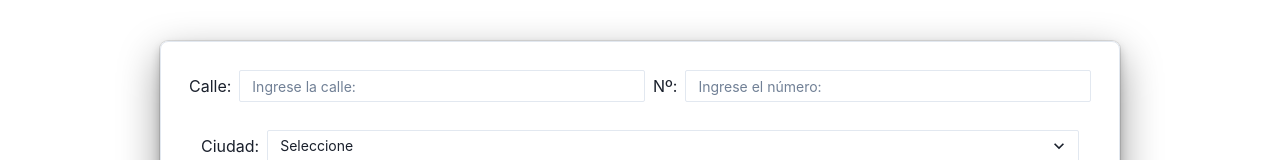
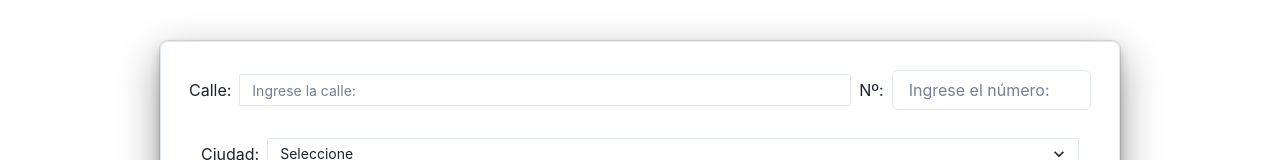
Before and after one commit to jmartinflores23/deliverit-is-g6, a React (Create React App) app: page / in a window 1280 px wide. Both pictures are taken after a click on the button "Siguiente". Shown: the part 246-406 px from the top of the page. Built offline with nearby package versions, Linux system fonts and the light colour scheme.

Commit message:
validacion tarjeta y numero de direccion

```diff
--- a/package.json
+++ b/package.json
@@ -14,6 +14,7 @@
     "react-datepicker": "^4.17.0",
     "react-dom": "^18.2.0",
     "react-icons": "^4.11.0",
+    "react-input-mask": "^2.0.4",
     "react-scripts": "5.0.1",
     "react-step-progress-bar": "^1.0.3",
     "sweetalert2": "^11.7.27",
--- a/src/components/Direccion.js
+++ b/src/components/Direccion.js
@@ -1,5 +1,5 @@
 import React from 'react'
-import { Select, Stack, Box, Heading, Flex, Text, Input, Textarea, } from '@chakra-ui/react';
+import { Select, Stack, Box, Heading, Flex, Text, Input, Textarea, NumberInputField, NumberInput} from '@chakra-ui/react';
 
 function Direccion({ formData, setFormData }) {
   return (
@@ -18,8 +18,11 @@ const DireccionBody = ({ formData, setFormData }) => {
         <Input size='sm' placeholder={formData.calle || "Ingrese la calle:"} onChange={(e) =>
           setFormData({ ...formData, calle: e.target.value })} />
         <Text>Nº:</Text>
-        <Input size='sm' placeholder={formData.numero || "Ingrese el número:"} onChange={(e) =>
+        <NumberInput>
+          <NumberInputField size='sm' placeholder={formData.numero || "Ingrese el número:"} onChange={(e) =>
           setFormData({ ...formData, numero: e.target.value })} />
+        </NumberInput>
+
       </Stack>
       <Stack isInline p={3} my='4' justifyContent='space-between'  align='center'>
         <Text>Ciudad:</Text>
--- a/src/components/Pago.js
+++ b/src/components/Pago.js
@@ -1,5 +1,7 @@
 import React, { useState, useEffect } from 'react'
 import { Stack, Box, Heading, Flex, Text, Input, Radio, RadioGroup } from '@chakra-ui/react';
+import InputMask from "react-input-mask";
+
 
 function Pago({ formData, setFormData }) {
   const [opcionSelecc, setOpcionSelecc] = useState('');
@@ -46,7 +48,7 @@ function Pago({ formData, setFormData }) {
             <Stack my='5' textAlign='left' boxShadow='dark-lg' borderWidth={1} borderRadius='lg' p={7} widht='full'>
               <Stack isInline>
                 <Text>N° Tarjeta </Text> <Input size='sm' placeholder={formData.numeroTarjeta || "0000-0000-0000-0000"}
-                  onChange={(e) => setFormData({ ...formData, numeroTarjeta: e.target.value, formaDePago: 'tarjeta', cantidadEfectivo: '' })} type="text" /><br /><br /><br />
+                  onChange={(e) => setFormData({ ...formData, numeroTarjeta: e.target.value, formaDePago: 'tarjeta', cantidadEfectivo: '' })} type="text" as={InputMask} maskChar={null} mask="9999-9999-9999-9999" /><br /><br /><br />
               </Stack>
               <Stack isInline >
                 <Text>Caducidad: </Text><Input size='sm' placeholder={formData.fechaVen || "MM/AA"} onChange={(e) =>
```
Also changed, not shown: 1 other file (tests, documents, lock files or other folders).
